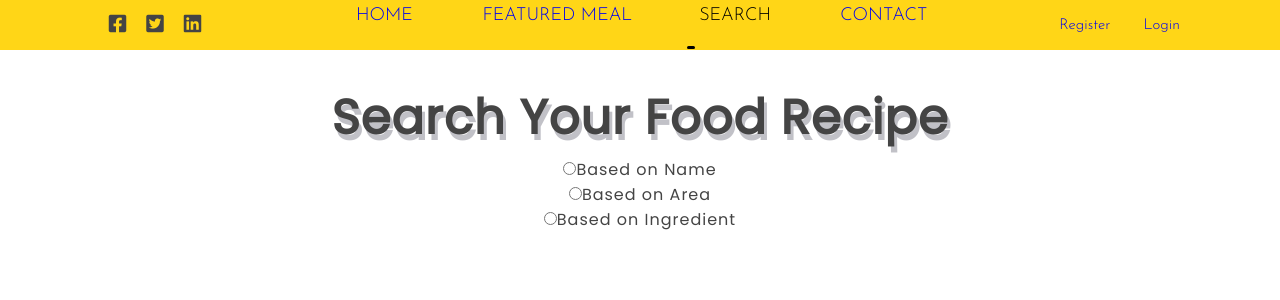
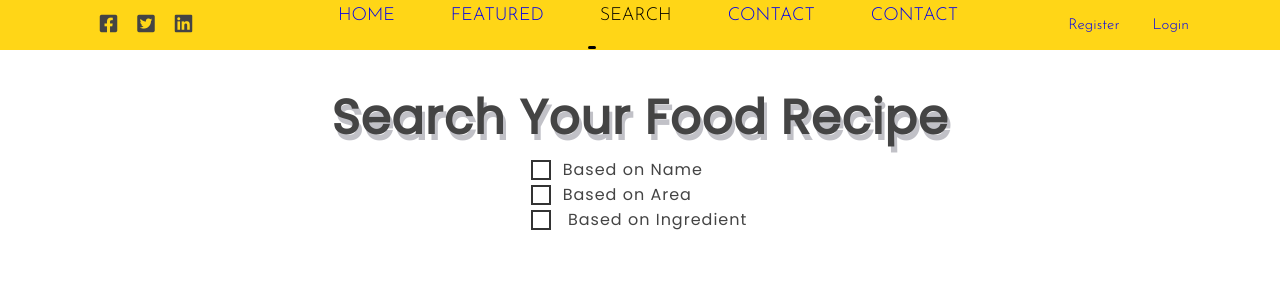
Before and after one commit to HaniMohseni/nationsRecipeApp, a React (Create React App) app in the folder client/: page /Search in a window 1280 px wide. Shown: the top 300 px of the page. Built offline with nearby package versions, Linux system fonts and the light colour scheme.

Commit message:
bafore bookmarks+ token

```diff
--- a/client/src/component/App.js
+++ b/client/src/component/App.js
@@ -10,10 +10,11 @@ import Register from '../pages/Register';
 import Search from '../pages/Search';
 import FeaturedMeal from '../pages/FeaturedMeal';
 import GlobalStyles from './GlobalStyles';
+import Contact from '../pages/Contact'
+import Profile from '../pages/Profile';
 
 
 function App() {
-  const user = true;
   return (
 
     <Router >
@@ -24,7 +25,9 @@ function App() {
             <Route  path="/Register" element={<Register />}/>
             <Route  path="/Login" element={<Login />}/>
             <Route  path="/Search" element={<Search />}/>
+            <Route  path="/Contact" element={<Contact />}/>
             <Route  path="/FeaturedMeal" element={<FeaturedMeal />}/>
+            <Route  path="/Profile" element={<Profile />}/>
 
              {/* {user ? <Home/> : <Register/>} */}
       </Routes>
--- a/client/src/component/Meal.js
+++ b/client/src/component/Meal.js
@@ -19,8 +19,6 @@ const Meal=()=> {
 
         }
     }
-
-   console.log(Mymeal);
 
 
     return (
--- a/client/src/component/Topbar.js
+++ b/client/src/component/Topbar.js
@@ -34,7 +34,7 @@ const Topbar=()=> {
                        </LiDiv>
 
                        <LiDiv>
-                           <NavigationLink to="/FeaturedMeal">FEATURED MEAL</NavigationLink>
+                           <NavigationLink to="/FeaturedMeal">FEATURED</NavigationLink>
                        </LiDiv>
 
                        <LiDiv>
@@ -43,6 +43,10 @@ const Topbar=()=> {
 
                        <LiDiv>
                            <NavigationLink to="/Contact">CONTACT</NavigationLink>
+                      </LiDiv>
+
+                      <LiDiv>
+                           <NavigationLink to="/Profile">CONTACT</NavigationLink>
                       </LiDiv>
 
                  </NavigationList>
--- a/client/src/component/searchStyles.css
+++ b/client/src/component/searchStyles.css
@@ -44,7 +44,9 @@
     letter-spacing: 1px;
     padding-top: 0.2rem;
     text-align: center;
-    align-items: left;
+    align-items: center;
+    list-style-type:none;
+
   }
 
   .RadioUl{
@@ -53,10 +55,36 @@
     font-weight: 100;
     letter-spacing: 1px;
     padding-top: 0 rem;
-    text-align: center;
-    align-items: left;
+    text-align: left;
+    /* align-items: left; */
+    display: inline-block;
+    list-style-type:none;
 
+  }
+  label {
+    margin-left: -6px;
+    display: inline-block;
+    padding: 5px 10px;
+    text-align: left;
 
+  }
+
+  input[type='radio'] {
+    box-sizing: border-box;
+    appearance: none;
+    background: white;
+    outline: 2px solid #333;
+    border: 3px solid white;
+    width: 16px;
+    height: 16px;
+    cursor: pointer;
+    position: relative;
+    top: 3px;
+
+  }
+
+  input[type='radio']:checked {
+    background: #333;
   }
 
 
@@ -66,7 +94,6 @@
     display: flex;
     align-items: center;
     justify-content: center;
-    margin-right: 20px;
 
 
   }
@@ -91,6 +118,7 @@
       /* flex-direction: column; */
       justify-content: space-around;
       flex-wrap: wrap;
+      display: flex;
   }
 
   .card{
--- a/client/src/pages/Contact.js
+++ b/client/src/pages/Contact.js
@@ -1,9 +1,9 @@
 import React from 'react'
 
-const  Contact=()=> {
+const Contact=()=> {
     return (
         <div>
-
+          contact page
         </div>
     )
 }
--- a/client/src/pages/Login.js
+++ b/client/src/pages/Login.js
@@ -31,7 +31,9 @@ const Login=()=> {
             }
 
             if(data.status === 200){
-               navigate('/');
+               localStorage.setItem('Token', data.token)
+               navigate('/Profile');
+
             }
         })
         .catch(err => {
--- /dev/null
+++ b/client/src/pages/Profile.js
@@ -0,0 +1,11 @@
+import React from 'react'
+
+const Profile=()=> {
+    return (
+        <div>
+           Profile of {localStorage.getItem('Token')}
+        </div>
+    )
+}
+
+export default Profile
--- a/client/src/pages/Search.js
+++ b/client/src/pages/Search.js
@@ -41,17 +41,17 @@ const Search=()=> {
       <div className="radioDiv">
         <ul className="RadioUl">
         <li>
-        <input type="radio" value={true} name="option" onClick={showA} />
+        <input type="radio" value={true} name="option" onClick={showA} /><label for="first">{"  "}</label>
         <span>Based on Name</span>
         </li>
 
         <li>
-        <input  type="radio" value={false} name="option"  onClick={showB} />
+        <input  type="radio" value={false} name="option"  onClick={showB} /><label for="second">{"  "}</label>
         <span>Based on Area</span>
         </li>
 
         <li>
-        <input  type="radio" value={false} name="option"  onClick={showC} />
+        <input  type="radio" value={false} name="option"  onClick={showC} /> <label for="third">{}</label>
         <span>Based on Ingredient</span>
         </li>
 
@@ -59,9 +59,8 @@ const Search=()=> {
       </div>
 
       {/* to have conditional rendering, based on selected radio button,
-       I will render different search component(Search based on name or search based on Area) */}
+       I will render different search component(Search based on name, Area or ingredient) */}
 
-      {/* {answer1 ? <div><Meal/></div> : (answer2 ? <div><AreaMeal/></div> : <div><IngreMeal/></div>)} */}
           {displayA && <div><Meal/></div>}
           {displayB && <div><AreaMeal/></div>}
           {displayC && <div><IngreMeal/></div>}
@@ -75,9 +74,6 @@ const Search=()=> {
     )
 }
 
-const SearchContain = styled.div`
-display: flex;
-align-items:center;`
 
 
 
```
Also changed, not shown: 1 other file (tests, documents, lock files or other folders).
